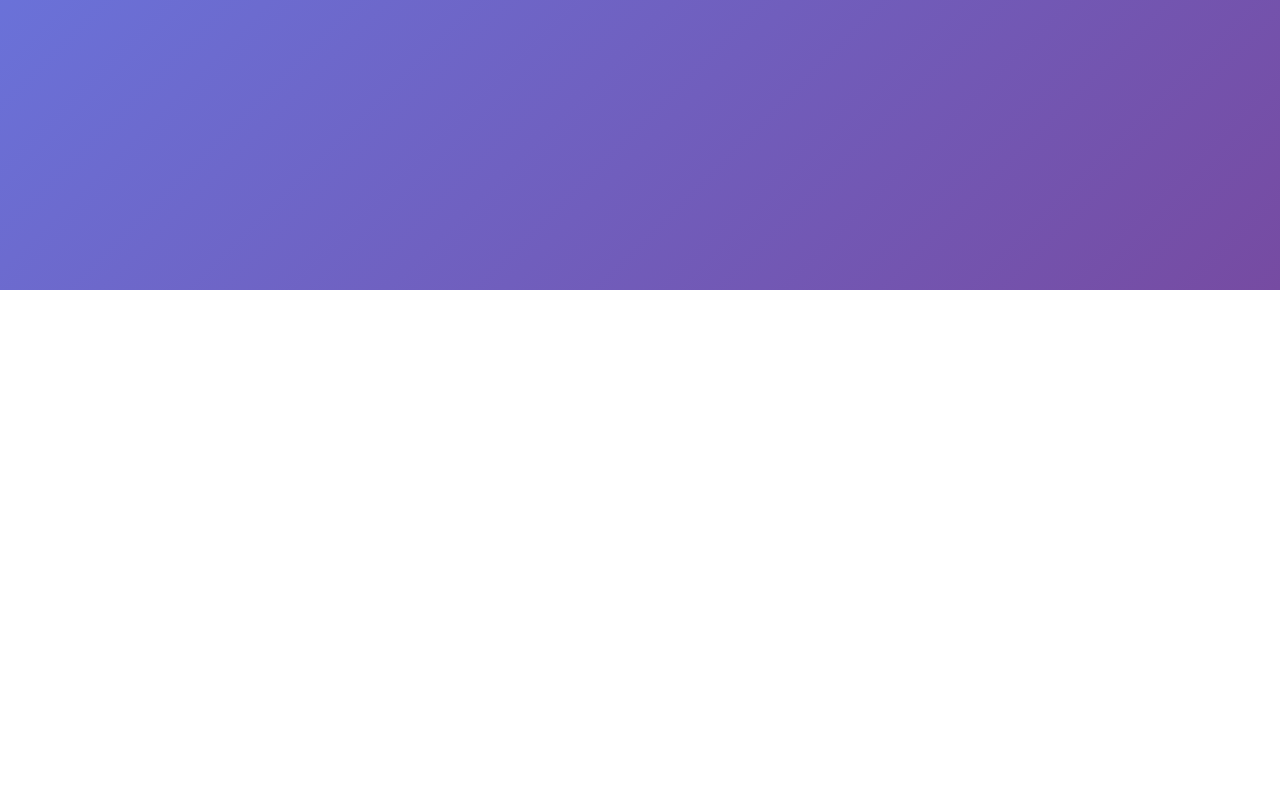
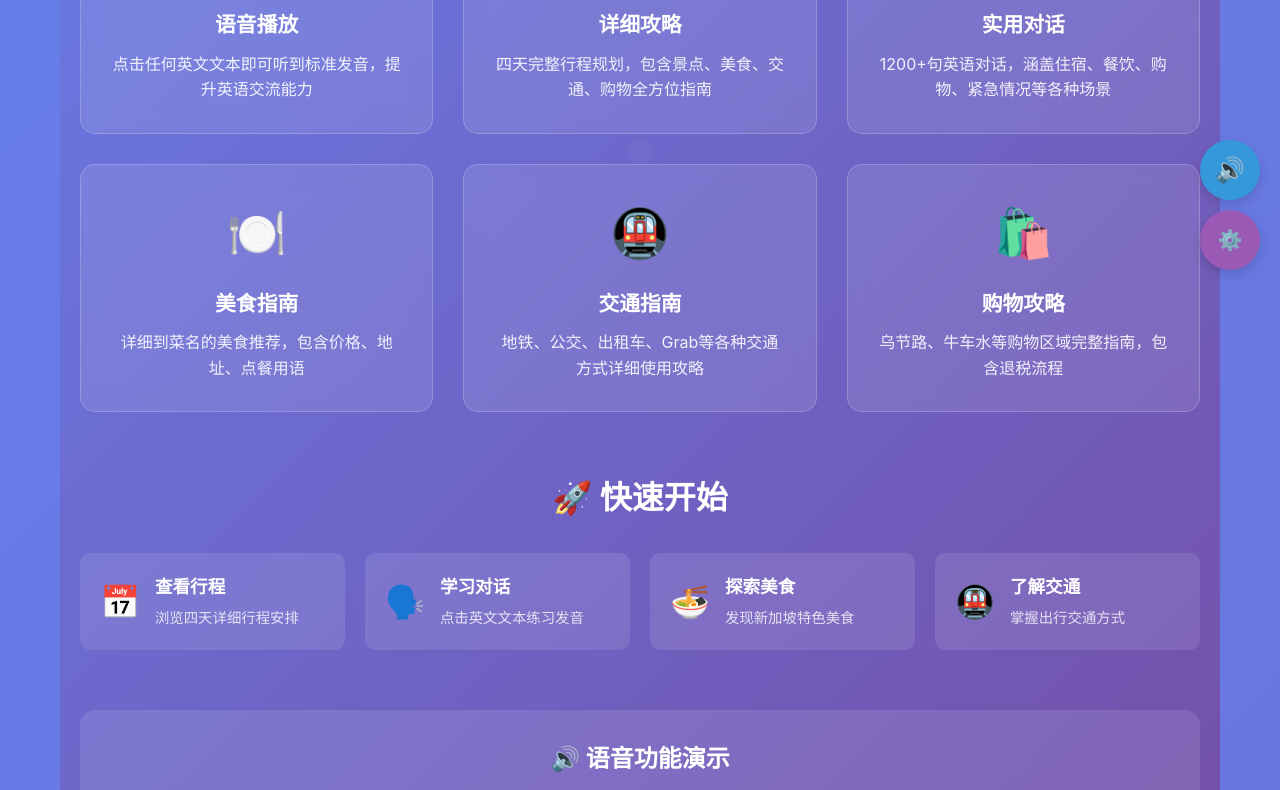
Before and after one commit to LoseAny9097/singapore-travel-guide, a plain HTML site: page index.html in a window 1280 px wide. Shown: the part 510-1300 px from the top of the page. Before the commit the page ends 800 px from the top, so only its background shows below. Drawn offline with Linux system fonts and the light colour scheme; the site is published under a folder, as on GitHub Pages, so addresses that start at the root find nothing.

Commit message:
🔧 Fix asset paths for GitHub Pages
- Changed absolute paths (/assets/) to relative paths (./assets/)
- This fixes 404 errors for JavaScript and CSS files
- GitHub Pages requires relative paths for proper asset loading

```diff
--- a/index.html
+++ b/index.html
@@ -49,8 +49,8 @@
       100% { transform: rotate(360deg); }
     }
   </style>
-  <script type="module" crossorigin src="/assets/index-CVJC1nem.js"></script>
-  <link rel="stylesheet" crossorigin href="/assets/index-ByigUz_X.css">
+  <script type="module" crossorigin src="./assets/index-CVJC1nem.js"></script>
+  <link rel="stylesheet" crossorigin href="./assets/index-ByigUz_X.css">
 </head>
 <body>
   <div id="app">
```
